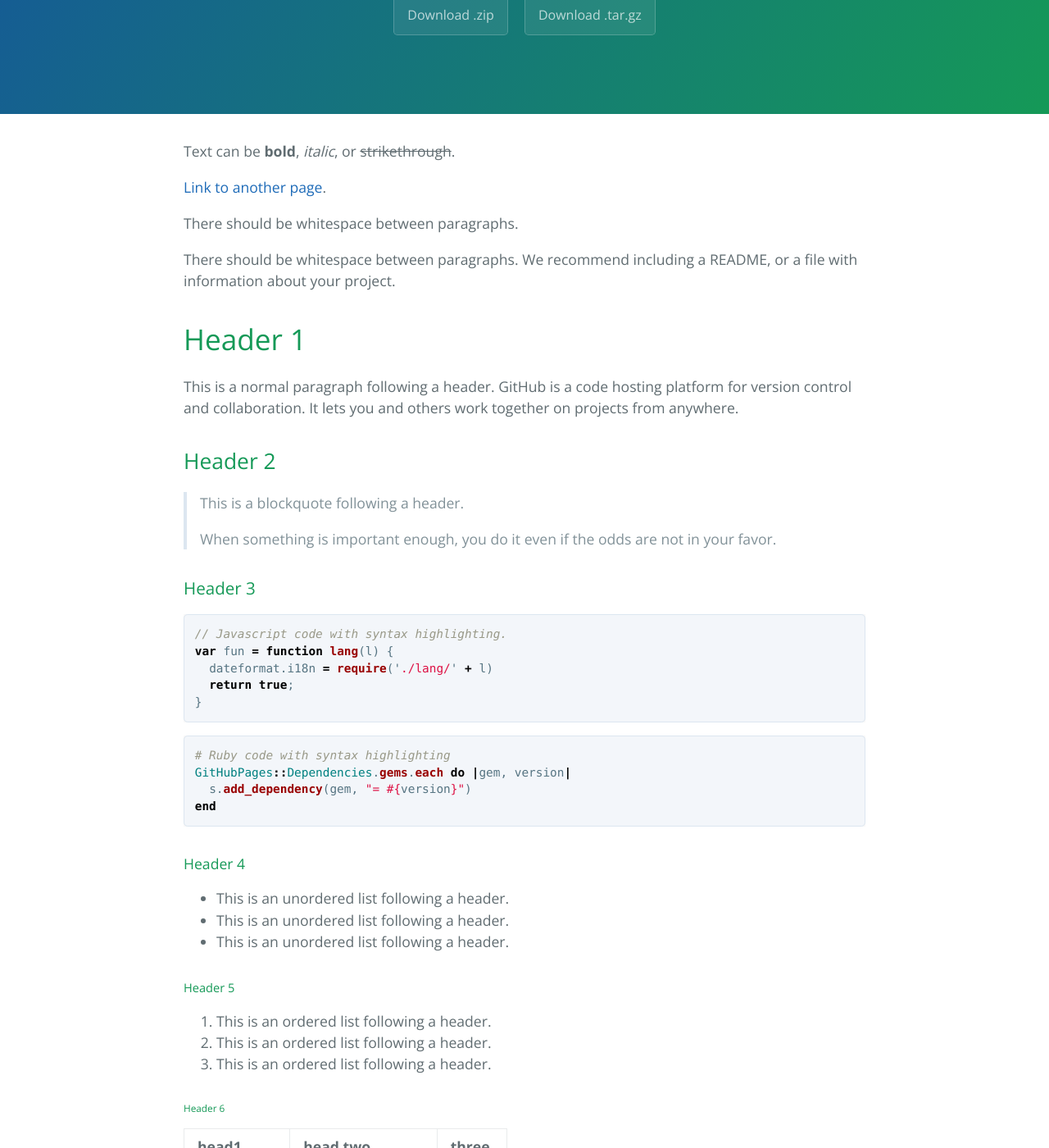
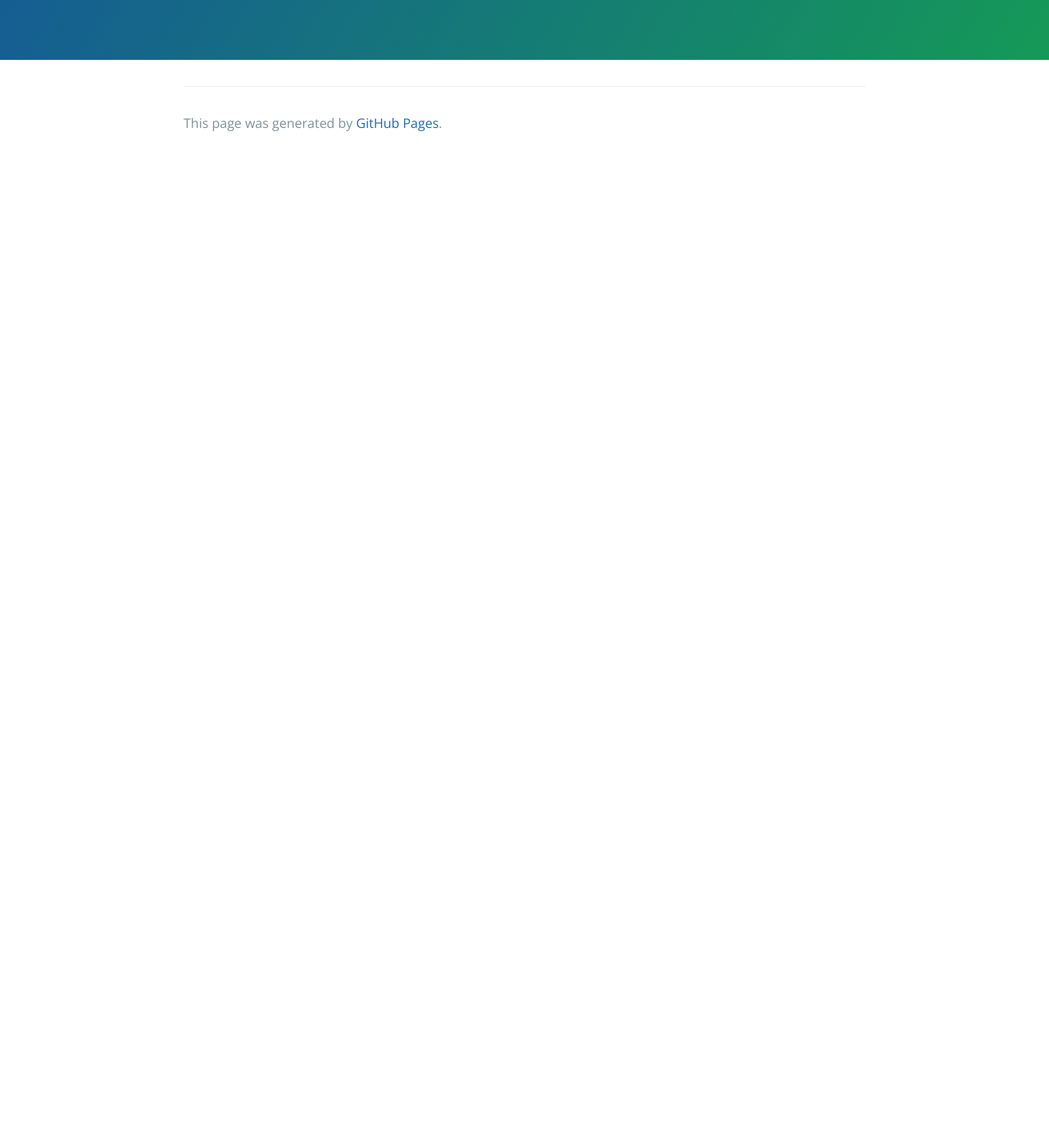
Before and after one commit to albertkurnia/albertkurnia.github.io, a Jekyll site: the page built from index.md, in a window 1280 px wide and 1400 px high, scrolled down 244 px. Shown: the whole window at 82% size. Built offline with Jekyll 4.4.1, drawn with Linux system fonts in a browser that asks for light colours; after the commit the page ends 900 px from its top, so only the background shows below that; some of the changed text lies outside the part shown.

Commit message:
fix index md

````diff
--- a/_config.yml
+++ b/_config.yml
@@ -1,5 +1,5 @@
-title: eat, sleep, code, repeate
-description: welcome to my personal page!
+title: eat, sleep, code, repeat
+description: catatan seorang software engineer
 show_downloads: true
 google_analytics:
 theme: jekyll-theme-cayman
--- a/_layouts/default.html
+++ b/_layouts/default.html
@@ -29,8 +29,9 @@
         <a href="{{ site.github.repository_url }}" class="btn">View on GitHub</a>
       {% endif %}
       {% if site.show_downloads %}
-        <a href="{{ site.github.zip_url }}" class="btn">Download .zip</a>
+        <!--<a href="{{ site.github.zip_url }}" class="btn">Download .zip</a>
         <a href="{{ site.github.tar_url }}" class="btn">Download .tar.gz</a>
+        -->
       {% endif %}
     </header>
 
--- a/index.md
+++ b/index.md
@@ -1,123 +1,3 @@
 ---
 layout: default
 ---
-
-Text can be **bold**, _italic_, or ~~strikethrough~~.
-
-[Link to another page](./another-page.html).
-
-There should be whitespace between paragraphs.
-
-There should be whitespace between paragraphs. We recommend including a README, or a file with information about your project.
-
-# Header 1
-
-This is a normal paragraph following a header. GitHub is a code hosting platform for version control and collaboration. It lets you and others work together on projects from anywhere.
-
-## Header 2
-
-> This is a blockquote following a header.
->
-> When something is important enough, you do it even if the odds are not in your favor.
-
-### Header 3
-
-```js
-// Javascript code with syntax highlighting.
-var fun = function lang(l) {
-  dateformat.i18n = require('./lang/' + l)
-  return true;
-}
-```
-
-```ruby
-# Ruby code with syntax highlighting
-GitHubPages::Dependencies.gems.each do |gem, version|
-  s.add_dependency(gem, "= #{version}")
-end
-```
-
-#### Header 4
-
-*   This is an unordered list following a header.
-*   This is an unordered list following a header.
-*   This is an unordered list following a header.
-
-##### Header 5
-
-1.  This is an ordered list following a header.
-2.  This is an ordered list following a header.
-3.  This is an ordered list following a header.
-
-###### Header 6
-
-| head1        | head two          | three |
-|:-------------|:------------------|:------|
-| ok           | good swedish fish | nice  |
-| out of stock | good and plenty   | nice  |
-| ok           | good `oreos`      | hmm   |
-| ok           | good `zoute` drop | yumm  |
-
-### There's a horizontal rule below this.
-
-* * *
-
-### Here is an unordered list:
-
-*   Item foo
-*   Item bar
-*   Item baz
-*   Item zip
-
-### And an ordered list:
-
-1.  Item one
-1.  Item two
-1.  Item three
-1.  Item four
-
-### And a nested list:
-
-- level 1 item
-  - level 2 item
-  - level 2 item
-    - level 3 item
-    - level 3 item
-- level 1 item
-  - level 2 item
-  - level 2 item
-  - level 2 item
-- level 1 item
-  - level 2 item
-  - level 2 item
-- level 1 item
-
-### Small image
-
-![Octocat](https://github.githubassets.com/images/icons/emoji/octocat.png)
-
-### Large image
-
-![Branching](https://guides.github.com/activities/hello-world/branching.png)
-
-
-### Definition lists can be used with HTML syntax.
-
-<dl>
-<dt>Name</dt>
-<dd>Godzilla</dd>
-<dt>Born</dt>
-<dd>1952</dd>
-<dt>Birthplace</dt>
-<dd>Japan</dd>
-<dt>Color</dt>
-<dd>Green</dd>
-</dl>
-
-```
-Long, single-line code blocks should not wrap. They should horizontally scroll if they are too long. This line should be long enough to demonstrate this.
-```
-
-```
-The final element.
-```
````
